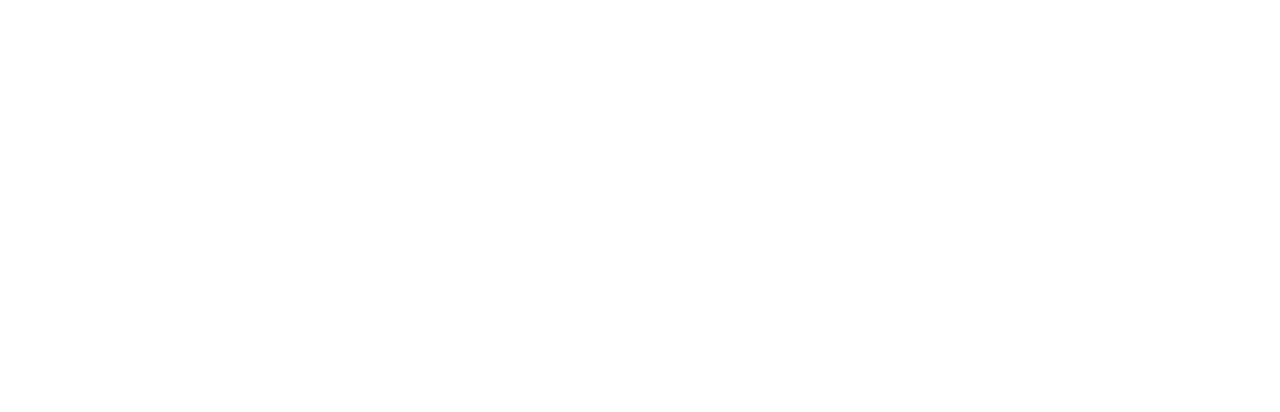
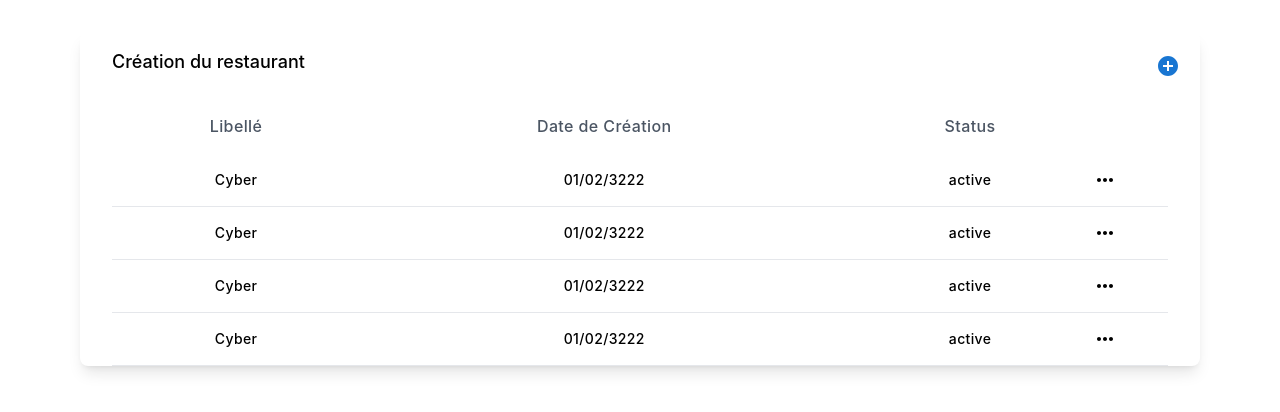
Before and after one commit to Freeze-Corleo/oni-chan-dashbard, a React (Create React App) app: page /admin/create-restaurant in a window 1280 px wide. Before the commit this address had no page. Shown: the top 412 px of the page. Built offline with nearby package versions, Linux system fonts and the light colour scheme.

Commit message:
Create restaurant page

```diff
--- a/package.json
+++ b/package.json
@@ -5,6 +5,7 @@
   "dependencies": {
     "@emotion/react": "^11.9.3",
     "@emotion/styled": "^11.9.3",
+    "@mui/icons-material": "^5.8.4",
     "@mui/material": "^5.8.4",
     "@reduxjs/toolkit": "^1.8.2",
     "@testing-library/jest-dom": "^5.16.4",
--- a/src/components/organisms/Navigation.tsx
+++ b/src/components/organisms/Navigation.tsx
@@ -7,7 +7,6 @@
 import { selectBasketReducer } from '../../view-model-generation/generateBasketModel';
 
 import { LogoOniChan } from '../organisms/Footer';
-import { Link } from 'react-router-dom';
 import Button from '../atoms/RegisterButton';
 
 const Panier = () => {
--- /dev/null
+++ b/src/pages/admin/createRestaurant/index.tsx
@@ -0,0 +1,135 @@
+import { Box, Icon, Modal } from '@mui/material';
+import React, { useState } from 'react';
+import { useNavigate } from 'react-router-dom';
+import AddCircleIcon from '@mui/icons-material/AddCircle';
+import Table from '../../../components/atoms/Table';
+import Input from '../../../components/atoms/Input';
+import Button from '../../../components/atoms/RegisterButton';
+
+const mock = [
+  { label: 'Cyber', createdAt: '01/02/3222', status: 'active', id: '17' },
+  { label: 'Cyber', createdAt: '01/02/3222', status: 'active', id: '12' },
+  { label: 'Cyber', createdAt: '01/02/3222', status: 'active', id: '123' },
+  { label: 'Cyber', createdAt: '01/02/3222', status: 'active', id: '1234' },
+];
+
+/**
+ * Implement dashboard element that display
+ * command history by days, months, years
+ * @returns {JSX.Element}
+ */
+const CreateRestaurantAdmin = () => {
+  const [displayData, setDisplayData] = React.useState<{} | null>(null);
+  const [selected, setSelected] = React.useState<string[]>([]);
+
+  const navigate = useNavigate();
+
+  const redirection = (id: string) => {
+    navigate('/admin/commands/' + id);
+  };
+
+  const [open, setOpen] = useState(false);
+  const handleOpen = () => {
+    setCredentials(initialState);
+    setOpen(true)
+  };
+  const handleClose = () => setOpen(false);
+  const style = {
+    position: 'absolute' as 'absolute',
+    top: '50%',
+    left: '50%',
+    transform: 'translate(-50%, -50%)',
+    width: 400,
+    bgcolor: 'background.paper',
+    p: 6,
+    boxShadow: 24,
+    borderRadius: '69px',
+  };
+
+  const initialState = {
+    label: '',
+    createdAt: '',
+    status: '',
+    id: '',
+  }
+
+  const [credentials, setCredentials] = React.useState(initialState);
+
+
+  const onChangeInput = (
+    _event: React.ChangeEvent<{ name: string; value: string }>
+  ) => {
+    setCredentials({
+      ...credentials,
+      [_event.target.name]: _event.target.value,
+    });
+  };
+
+  const onValidate = () => {
+    if (credentials.label != '' && credentials.createdAt != '' && credentials.status != '' && credentials.id != '') {
+      mock.push(credentials);
+      setCredentials(initialState);
+      console.log(mock)
+    }
+    else{
+      console.log(credentials);
+    }
+  }
+
+  return (
+    <div className="grid grid-cols-12 px-20 mt-8">
+      <div className="col-span-12 bg-white shadow-lg rounded-lg">
+        <div className='grid grid-cols-2'>
+          <h2 className="font-medium px-8 py-4 text-lg">Création du restaurant</h2>
+          <button className='place-self-end p-5'><AddCircleIcon color='primary' onClick={handleOpen} /></button>
+        </div>
+        <div className="px-8">
+          <Table
+            rowLabels={['Libellé', 'Date de Création', 'Status']}
+            datas={mock}
+            redirection={redirection}
+            setSelected={setSelected}
+            selected={selected}
+            showSelects={false}
+          />
+          <Modal
+            open={open}
+            onClose={handleClose}
+            aria-labelledby="modal-modal-title"
+            aria-describedby="modal-modal-description"
+          >
+            <Box sx={style} className='space-y-6'>
+              <Input
+                type="text"
+                nameInput="label"
+                placeholder="Nom du restaurant"
+                onChangeFunction={onChangeInput}
+              />
+              <Input
+                type="text"
+                nameInput="createdAt"
+                placeholder="Date de création"
+                onChangeFunction={onChangeInput}
+              />
+              <Input
+                type="text"
+                nameInput="status"
+                placeholder="Status"
+                onChangeFunction={onChangeInput}
+              />
+              <Input
+                type="text"
+                nameInput="id"
+                placeholder="ID du restaurant"
+                onChangeFunction={onChangeInput}
+              />
+              <Button label='Ajouter le restaurant' onClick={onValidate} />
+            </Box>
+          </Modal>
+        </div>
+      </div>
+    </div>
+  );
+};
+
+export default CreateRestaurantAdmin;
--- a/src/routers/index.tsx
+++ b/src/routers/index.tsx
@@ -13,12 +13,14 @@
 
 import RegisterRestorer from '../pages/admin/register';
 import IndexAdminDashboard from '../pages/admin/index';
+import CreateRestaurantAdmin from '../pages/admin/createRestaurant';
 
 const AppRoute = () => {
   return (
     <Routes>
       <Route path="/" element={<ProtectedRoutes />}></Route>
       <Route path="/admin" element={<IndexAdminDashboard />} />
+      <Route path="/admin/create-restaurant" element={  <CreateRestaurantAdmin />} />
       <Route path="/" element={<PublicRoutes />}></Route>
       <Route path="/home" element={<Home />} />
       <Route path="/login" element={<Login />} />
```
Also changed, not shown: 1 other file (tests, documents, lock files or other folders).
